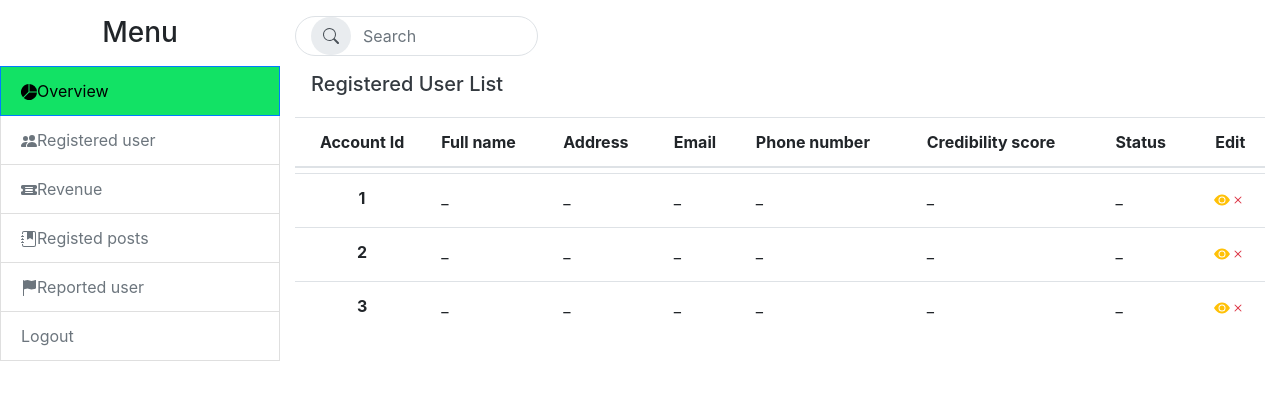
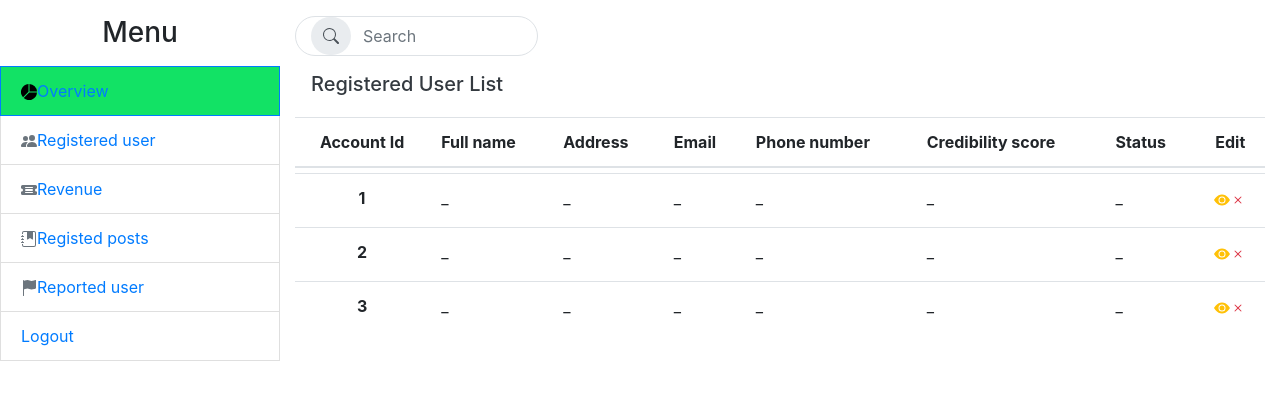
Before and after one commit to ketchup82/SecondhandStoreFE, a React (Create React App) app: page /admin/user-management in a window 1280 px wide. Shown: the top 400 px of the page. Built offline with nearby package versions, Linux system fonts and the light colour scheme.

Commit message:
Update UserManagement.jsx

```diff
--- a/src/screens/admin/components/UserManagement.jsx
+++ b/src/screens/admin/components/UserManagement.jsx
@@ -1,5 +1,5 @@
 import React from 'react'
-
+import { Link } from 'react-router-dom';
 export const UserManagement = () => {
     return (
         <div className='d-flex'>
@@ -10,32 +10,34 @@ export const UserManagement = () => {
                         <svg className='me-3' xmlns="http://www.w3.org/2000/svg" width="16" height="16" fill="currentColor" viewBox="0 0 16 16">
                             <path d="M15.985 8.5H8.207l-5.5 5.5a8 8 0 0 0 13.277-5.5zM2 13.292A8 8 0 0 1 7.5.015v7.778l-5.5 5.5zM8.5.015V7.5h7.485A8.001 8.001 0 0 0 8.5.015z" />
                         </svg>
-                        Overview
+                        <Link to="/admin/admin-home">Overview</Link>
                     </button>
                     <button type="button" className="list-group-item list-group-item-action text-secondary">
 
                         <svg className='me-3' xmlns="http://www.w3.org/2000/svg" width="16" height="16" fill="currentColor" viewBox="0 0 16 16">
                             <path d="M7 14s-1 0-1-1 1-4 5-4 5 3 5 4-1 1-1 1H7Zm4-6a3 3 0 1 0 0-6 3 3 0 0 0 0 6Zm-5.784 6A2.238 2.238 0 0 1 5 13c0-1.355.68-2.75 1.936-3.72A6.325 6.325 0 0 0 5 9c-4 0-5 3-5 4s1 1 1 1h4.216ZM4.5 8a2.5 2.5 0 1 0 0-5 2.5 2.5 0 0 0 0 5Z" />
                         </svg>
-                        Registered user
-                    </button>
+                        <Link to="/admin/user-management">Registered user</Link></button>
                     <button type="button" className="list-group-item list-group-item-action text-secondary">
                         <svg className='me-3' xmlns="http://www.w3.org/2000/svg" width="16" height="16" fill="currentColor" viewBox="0 0 16 16">
                             <path d="M0 4.5A1.5 1.5 0 0 1 1.5 3h13A1.5 1.5 0 0 1 16 4.5V6a.5.5 0 0 1-.5.5 1.5 1.5 0 0 0 0 3 .5.5 0 0 1 .5.5v1.5a1.5 1.5 0 0 1-1.5 1.5h-13A1.5 1.5 0 0 1 0 11.5V10a.5.5 0 0 1 .5-.5 1.5 1.5 0 1 0 0-3A.5.5 0 0 1 0 6V4.5Zm4 1a.5.5 0 0 0 .5.5h7a.5.5 0 0 0 0-1h-7a.5.5 0 0 0-.5.5Zm0 5a.5.5 0 0 0 .5.5h7a.5.5 0 0 0 0-1h-7a.5.5 0 0 0-.5.5ZM4 8a1 1 0 0 0 1 1h6a1 1 0 1 0 0-2H5a1 1 0 0 0-1 1Z" />
                         </svg>
-                        Revenue
+                        <Link to="/admin/revenue">Revenue</Link>
                     </button>
                     <button type="button" className="list-group-item list-group-item-action text-secondary">
                         <svg className='me-3' xmlns="http://www.w3.org/2000/svg" width="16" height="16" fill="currentColor" viewBox="0 0 16 16">
                             <path fill-rule="evenodd" d="M6 1h6v7a.5.5 0 0 1-.757.429L9 7.083 6.757 8.43A.5.5 0 0 1 6 8V1z" />
                             <path d="M3 0h10a2 2 0 0 1 2 2v12a2 2 0 0 1-2 2H3a2 2 0 0 1-2-2v-1h1v1a1 1 0 0 0 1 1h10a1 1 0 0 0 1-1V2a1 1 0 0 0-1-1H3a1 1 0 0 0-1 1v1H1V2a2 2 0 0 1 2-2z" />
                             <path d="M1 5v-.5a.5.5 0 0 1 1 0V5h.5a.5.5 0 0 1 0 1h-2a.5.5 0 0 1 0-1H1zm0 3v-.5a.5.5 0 0 1 1 0V8h.5a.5.5 0 0 1 0 1h-2a.5.5 0 0 1 0-1H1zm0 3v-.5a.5.5 0 0 1 1 0v.5h.5a.5.5 0 0 1 0 1h-2a.5.5 0 0 1 0-1H1z" />
-                        </svg>Registed posts</button>
+                        </svg>
+                           <Link to="/admin/report-list">Registed posts</Link></button>
                     <button type="button" className="list-group-item list-group-item-action text-secondary">
                         <svg className='me-3' xmlns="http://www.w3.org/2000/svg" width="16" height="16" fill="currentColor" viewBox="0 0 16 16">
                             <path d="M14.778.085A.5.5 0 0 1 15 .5V8a.5.5 0 0 1-.314.464L14.5 8l.186.464-.003.001-.006.003-.023.009a12.435 12.435 0 0 1-.397.15c-.264.095-.631.223-1.047.35-.816.252-1.879.523-2.71.523-.847 0-1.548-.28-2.158-.525l-.028-.01C7.68 8.71 7.14 8.5 6.5 8.5c-.7 0-1.638.23-2.437.477A19.626 19.626 0 0 0 3 9.342V15.5a.5.5 0 0 1-1 0V.5a.5.5 0 0 1 1 0v.282c.226-.079.496-.17.79-.26C4.606.272 5.67 0 6.5 0c.84 0 1.524.277 2.121.519l.043.018C9.286.788 9.828 1 10.5 1c.7 0 1.638-.23 2.437-.477a19.587 19.587 0 0 0 1.349-.476l.019-.007.004-.002h.001" />
-                        </svg>Reported user</button>
-                    <button type="button" className="list-group-item list-group-item-action text-secondary">Logout</button>
+                        </svg>
+                              <Link to="/admin/report">Reported user</Link></button>
+                    <button type="button" className="list-group-item list-group-item-action text-secondary">
+                    <Link to="/user-home">Logout</Link></button>
                 </div>
             </div>
             <div className='flex-1 container text-white bg-body-tertiary w-100 min-vh-100'>
```
